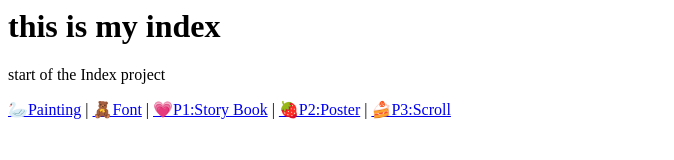
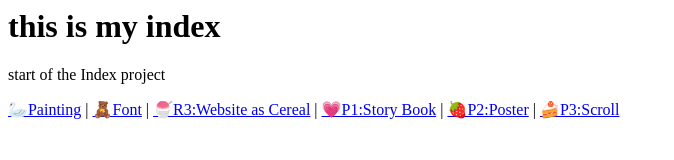
Before and after one commit to summmer-zi/summer, a plain HTML site: page index.html in a window 1280 px wide. Shown: the whole page, without its empty margins (0-674 px from the left). Drawn offline with Linux system fonts and the light colour scheme.

Commit message:
Update index.html

```diff
--- a/index.html
+++ b/index.html
@@ -10,6 +10,8 @@
         <span>|</span>
         <a href="exercise/e3/index..html">🧸Font</a>
         <span>|</span>
+        <a href="metaphor/index.html">🍧R3:Website as Cereal</a>
+        <span>|</span>
         <a href="story book/storybook.html">💗P1:Story Book</a>
         <span>|</span>
         <a href="poster/main.html">🍓P2:Poster</a>
```
